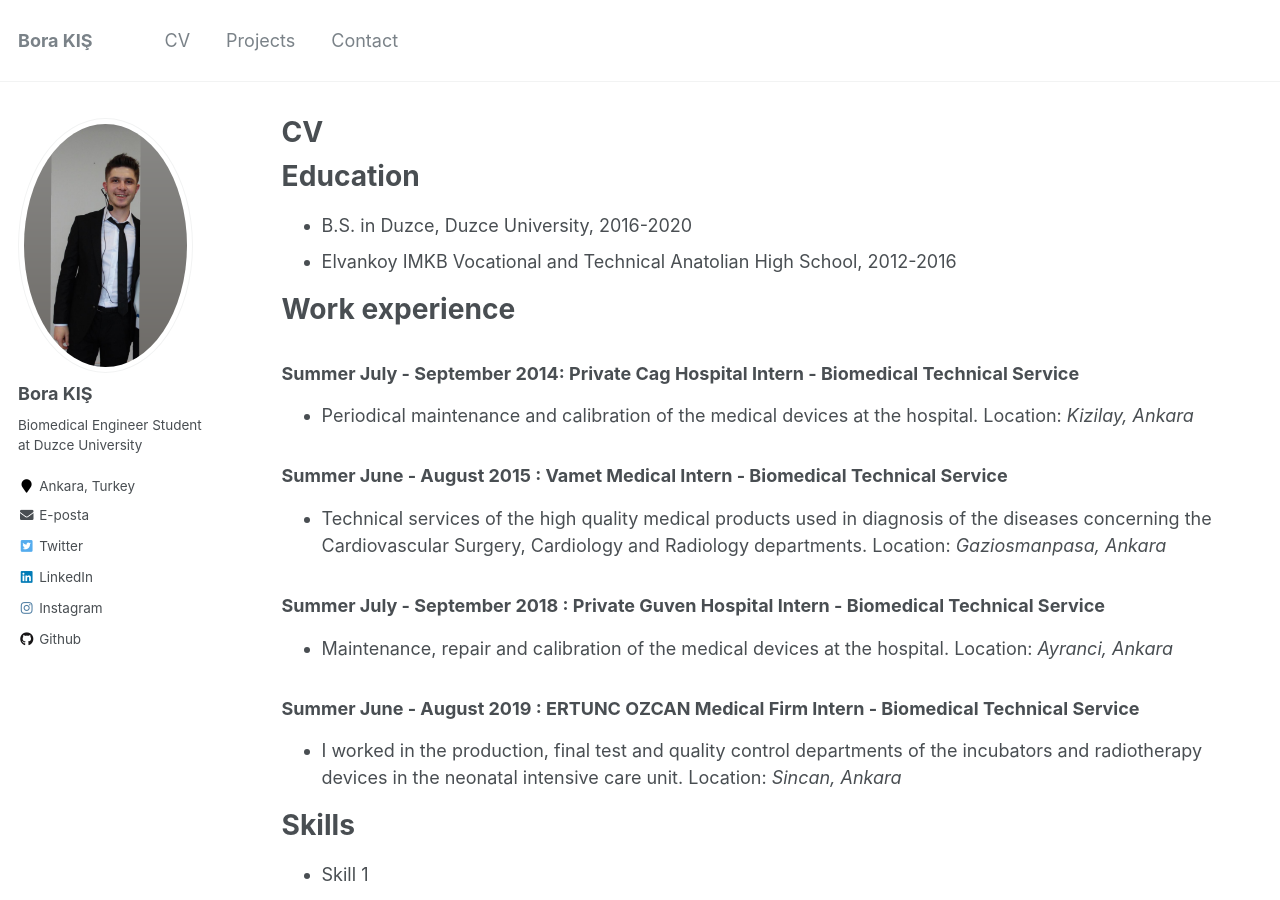
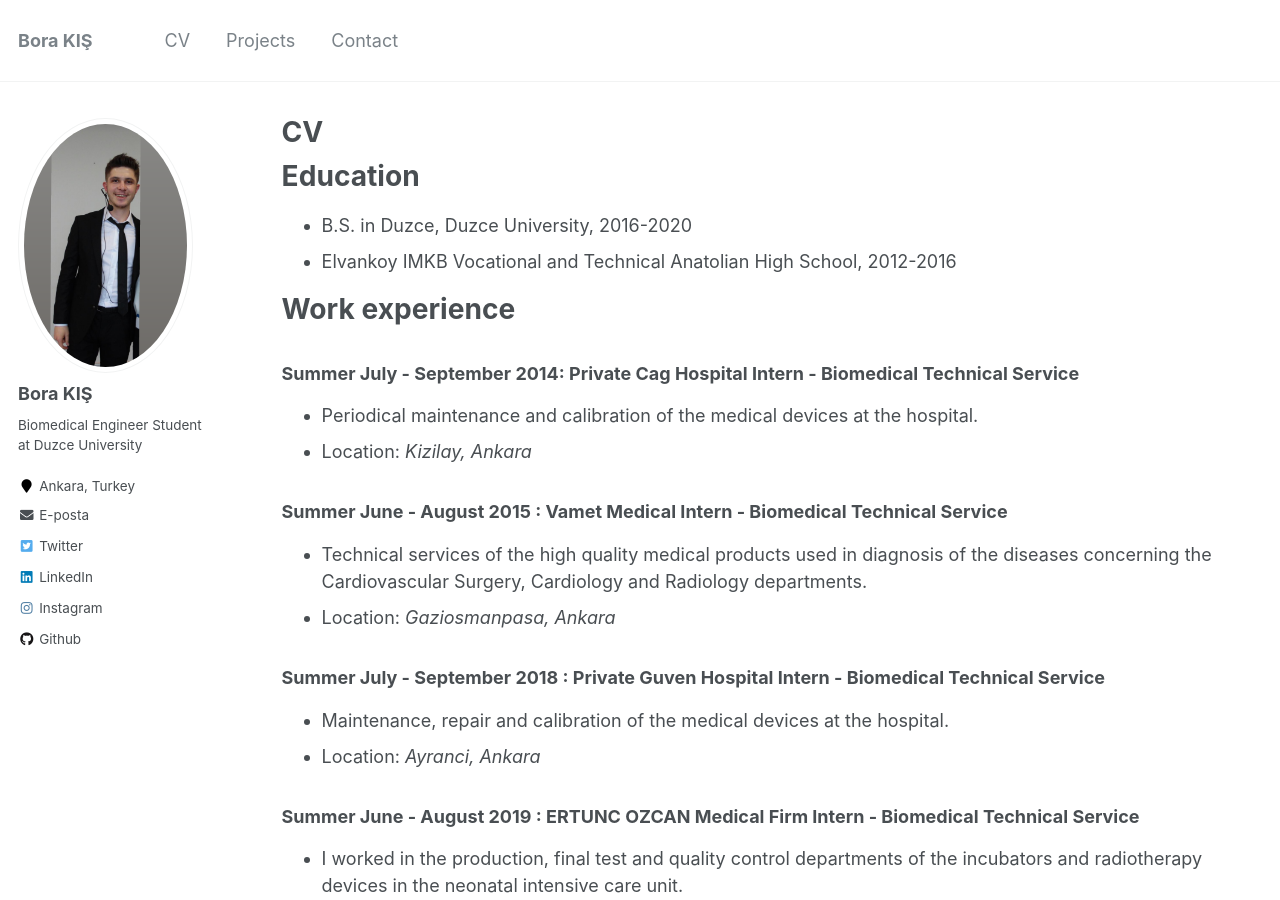
Before and after one commit to BoraKis/borakis.github.io, a Jekyll site: the page built from _pages/cv.md, in a window 1280 px wide and 900 px high. Built offline with Jekyll 4.4.1, drawn with Linux system fonts in a browser that asks for light colours; part of the change alters nothing that is shown.

Commit message:
Update cv.md

```diff
--- a/_pages/cv.md
+++ b/_pages/cv.md
@@ -19,22 +19,22 @@ Work experience
 ### Summer July - September 2014: Private Cag Hospital Intern - Biomedical Technical Service
 
   * Periodical maintenance and calibration of the medical devices at the hospital.
-   Location: *Kizilay, Ankara*
+   * Location: *Kizilay, Ankara*
 
 ### Summer June - August 2015 : Vamet Medical Intern - Biomedical Technical Service
 
   * Technical services of the high quality medical products used in diagnosis of the diseases concerning the    Cardiovascular Surgery, Cardiology and Radiology departments.
-   Location: *Gaziosmanpasa, Ankara*
+   * Location: *Gaziosmanpasa, Ankara*
 
 ### Summer July - September 2018 : Private Guven Hospital Intern - Biomedical Technical Service
 
   *  Maintenance, repair and calibration of the medical devices at the hospital.
-   Location: *Ayranci, Ankara*
+   * Location: *Ayranci, Ankara*
 
 ### Summer June - August 2019 : ERTUNC OZCAN Medical Firm Intern - Biomedical Technical Service
 
  * I worked in the production, final test and quality control departments of the incubators and radiotherapy devices in the neonatal intensive care unit.
-  Location: *Sincan, Ankara*
+  * Location: *Sincan, Ankara*
 
 Skills
 ======
```
